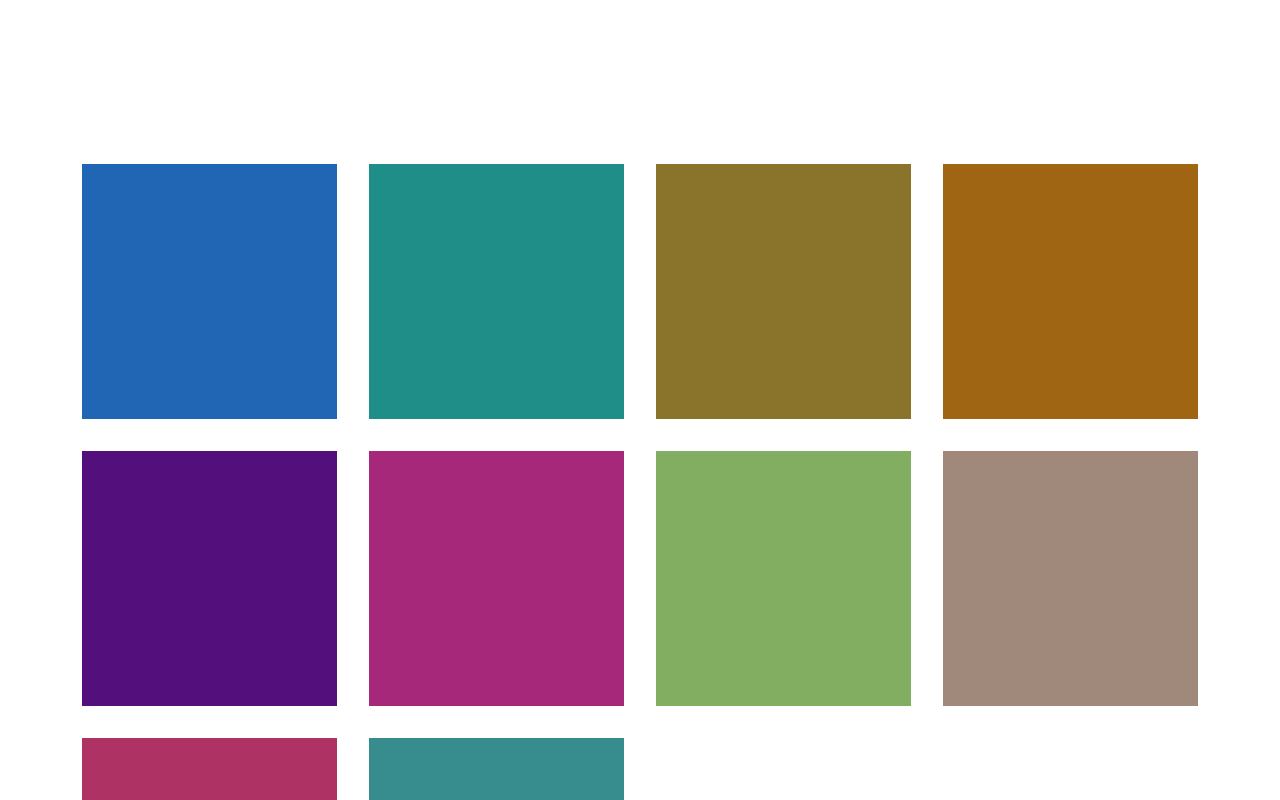
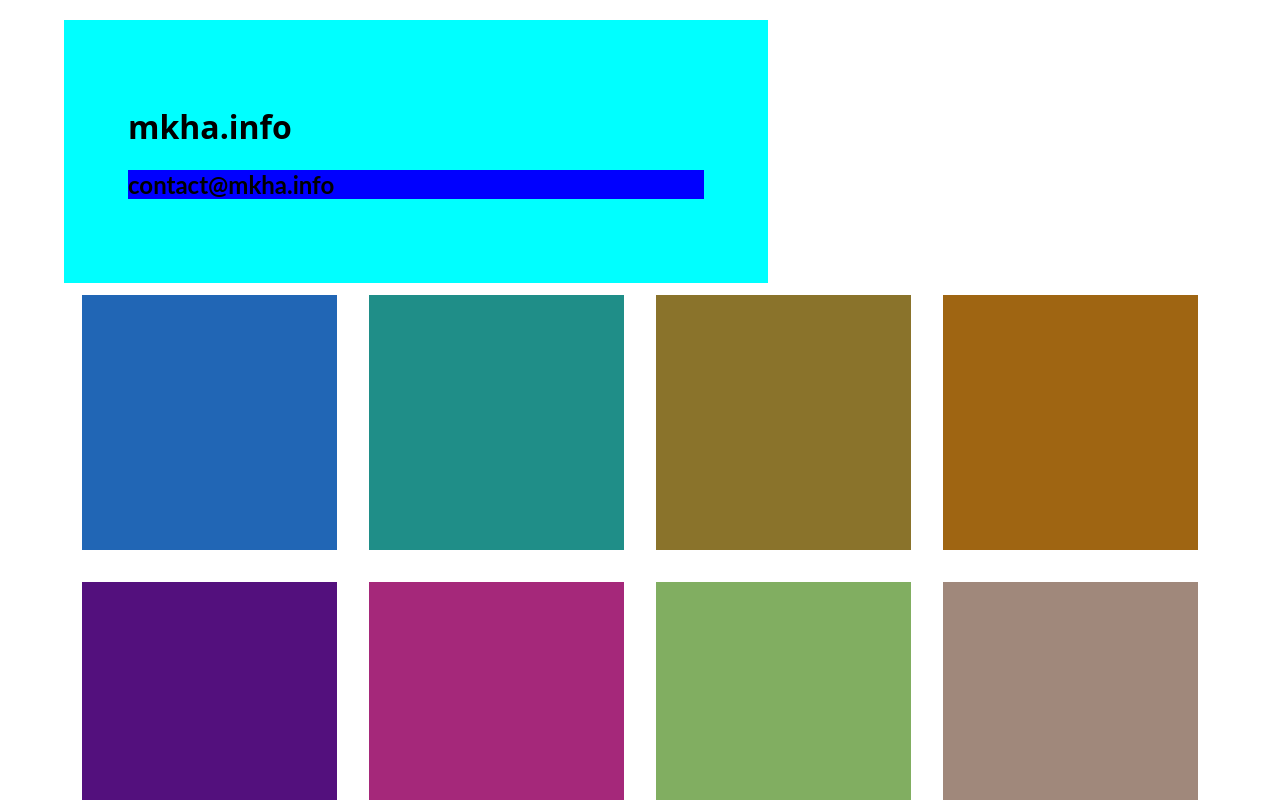
Before and after one commit to mkhainfo/infoPage, a React (Create React App) app: page / in a window 1280 px wide. Shown: the top 800 px of the page. Built offline with nearby package versions, Linux system fonts and the light colour scheme.

Commit message:
info card placed, size to be adjusted

```diff
--- a/src/App.js
+++ b/src/App.js
@@ -1,16 +1,16 @@
 import React, { Component } from 'react'
 import './App.css'
 
-/*const TitleCard = props => {
+const InfoCard = props => {
   return (
     <div style={styles.card}>
       <h1>mkha.info</h1>
-      <h2><a href="mailto:contact@mkha.info">contact@mkha.info</a></h2>
+      <h2 style={{backgroundColor: 'blue'}}><a href="mailto:contact@mkha.info">contact@mkha.info</a></h2>
     </div>
   )
-}*/
+}
 
-class Gallery extends Component {
+class Slides extends Component {
   constructor(props){
     super(props)
     this.state = {
@@ -26,7 +26,7 @@ class Gallery extends Component {
 
         let slides = []
         // pushes n divs (slide) into array (slides)
-        for (let i=0 ; i < 10 ; i++) {
+        for (let i=0 ; i < 100 ; i++) {
           slides.push(
             <div key={i}
               style={{
@@ -44,16 +44,15 @@ class Gallery extends Component {
   columns = () => {
     const n = Math.floor(window.innerWidth / 300)
     let total = n % 2 === 0 ? n : n - 1 > 0 ? n - 1 : n,
-      gutters = window.innerWidth / (total * 10),
-      margin = gutters * 2 + 100,
-      width = (window.innerWidth - (gutters * (total - 1)) - margin) / total
+      gutter = window.innerWidth / (total * 10),
+      margin = gutter * 2 + 100,
+      width = (window.innerWidth - (gutter * (total - 1)) - margin) / total
       //width = (window.innerWidth - 100) / total
-
     return {
       gridTemplateColumns: `repeat(${total}, ${width}px)`,
       gridAutoRows: `${width}px`,
-      gridGap: `${gutters}px`,
-      marginTop: margin,
+      gridGap: `${gutter}px`,
+      marginTop: gutter,
       marginBottom: margin,
     }
   }
@@ -61,7 +60,7 @@ class Gallery extends Component {
 
   render() {
     return(
-      <div style={{...styles.gallery, ...this.columns()}}>
+      <div style={{...styles.slides, ...this.columns()}}>
         {this.state.slides}
       </div>
     )
@@ -96,7 +95,10 @@ export default class App extends Component {
 
     return (
       <div style={styles.container}>
-        <Gallery />
+        <InfoCard />
+        <div style={{...styles.container, ...styles.slideContainer}}>
+          <Slides />
+        </div>
       </div>
     )
   }
@@ -108,21 +110,28 @@ export default class App extends Component {
 const styles = {
 
   container: {
-  	width: '90vw',
+    width: '90vw',
   	height: 'auto',
+    margin: 'auto',
+  },
+
+  slideContainer: {
     display: 'flex',
-    margin: 'auto',
     justifyContent: 'center',
   },
 
-/*  card: {
-    zIndex: 2,
-  	alignSelf: 'flex-start',
-  	backgroundColor: '#ffffff',
-  	padding: '.25vmin 5vmin 0.25vmin 15vmin',
-  },*/
+  card: {
+    zIndex: 5,
+    //position: '-webkit-sticky',
+    position: 'sticky',
+    top: '20px',
+    margin: 0,
+    padding: '5vw',
+    width: '50%',
+    backgroundColor: 'cyan',
+  },
 
-  gallery: {
+  slides: {
     //backgroundColor: 'cyan',
     display: 'inline-grid',
     gridAutoFlow: 'row',
```
